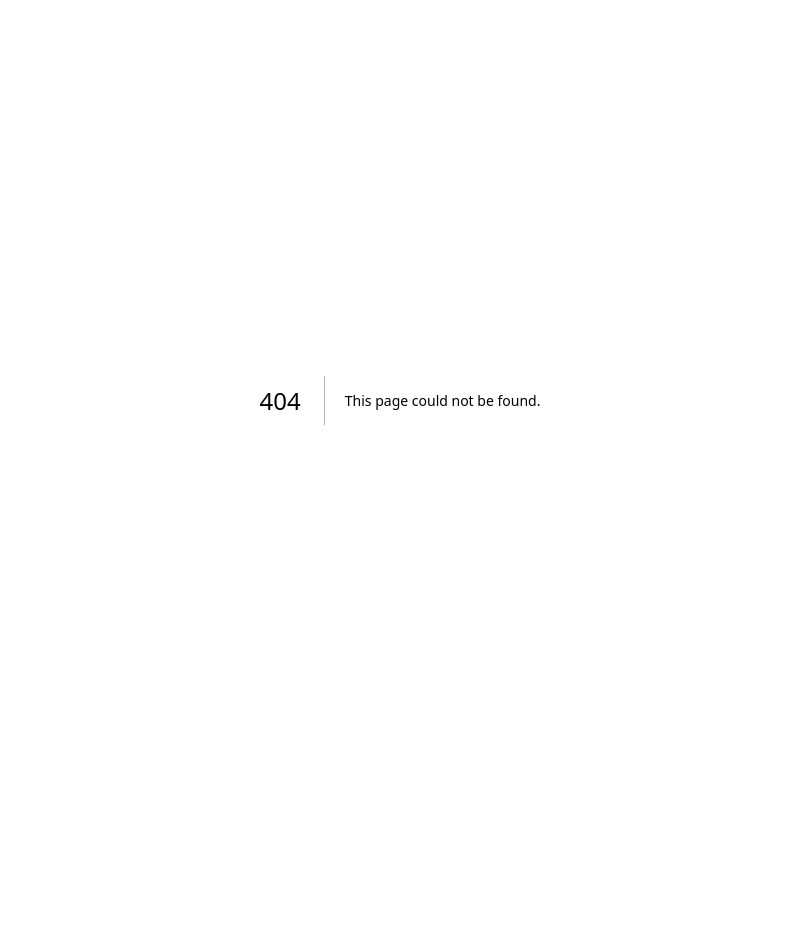
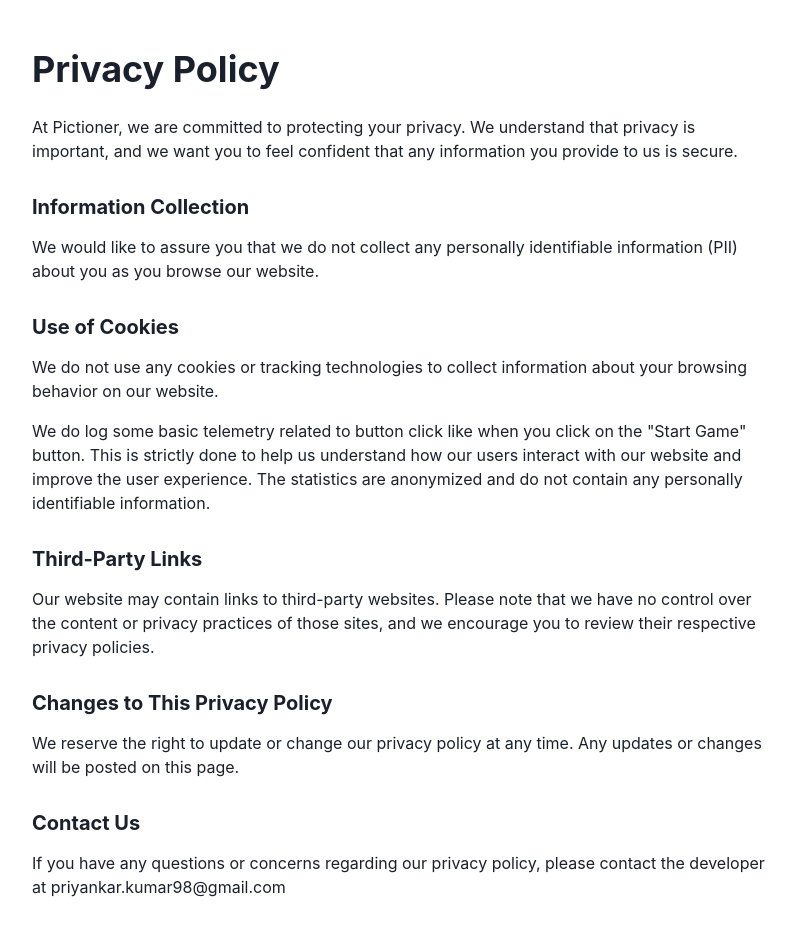
Before and after one commit to priyankark/pictioner, a Next.js app: page /privacy-policy in a window 1280 px wide. Before the commit this address had no page. Shown: the top 936 px of the page, without its empty margins (240-1036 px from the left). Before the commit the page ends 800 px from the top, so only its background shows below. Built offline with nearby package versions, Linux system fonts and the light colour scheme.

Commit message:
Privacy Policy Added

```diff
--- a/pages/index.tsx
+++ b/pages/index.tsx
@@ -5,6 +5,7 @@
 import styles from '@/styles/Home.module.css'
 import dynamic from 'next/dynamic'
 import Data from '../components/Data';
+import Footer from '@/components/Footer';
 
 const inter = Inter({ subsets: ['latin'] })
 
@@ -21,6 +22,7 @@
       <main className={`${styles.main}`}>
         <Data />
       </main>
+      <Footer />
     </>
   )
 }
--- /dev/null
+++ b/pages/privacy-policy.tsx
@@ -0,0 +1,54 @@
+import Head from 'next/head';
+import { Box, Heading, Text } from '@chakra-ui/react';
+
+const PrivacyPolicy = () => {
+  return (
+    <Box px={8} py={12} maxW="800px" mx="auto">
+      <Head>
+        <title>Privacy Policy</title>
+      </Head>
+      <Heading as="h1" mb={6}>
+        Privacy Policy
+      </Heading>
+      <Text mb={4}>
+        At Pictioner, we are committed to protecting your privacy. We understand that privacy is important, and we want you to feel confident that any information you provide to us is secure.
+      </Text>
+      <Heading as="h2" fontSize="xl" mt={8} mb={4}>
+        Information Collection
+      </Heading>
+      <Text mb={4}>
+        We would like to assure you that we do not collect any personally identifiable information (PII) about you as you browse our website.
+      </Text>
+      <Heading as="h2" fontSize="xl" mt={8} mb={4}>
+        Use of Cookies
+      </Heading>
+      <Text mb={4}>
+        We do not use any cookies or tracking technologies to collect information about your browsing behavior on our website.
+      </Text>
+      <Text>
+        We do log some basic telemetry related to button click like when you click on the "Start Game" button. This is strictly done to help us understand how our users interact with our website and improve the user experience.
+        The statistics are anonymized and do not contain any personally identifiable information.
+      </Text>
+      <Heading as="h2" fontSize="xl" mt={8} mb={4}>
+        Third-Party Links
+      </Heading>
+      <Text mb={4}>
+        Our website may contain links to third-party websites. Please note that we have no control over the content or privacy practices of those sites, and we encourage you to review their respective privacy policies.
+      </Text>
+      <Heading as="h2" fontSize="xl" mt={8} mb={4}>
+        Changes to This Privacy Policy
+      </Heading>
+      <Text mb={4}>
+        We reserve the right to update or change our privacy policy at any time. Any updates or changes will be posted on this page.
+      </Text>
+      <Heading as="h2" fontSize="xl" mt={8} mb={4}>
+        Contact Us
+      </Heading>
+      <Text mb={4}>
+        If you have any questions or concerns regarding our privacy policy, please contact the developer at priyankar.kumar98@gmail.com
+      </Text>
+    </Box>
+  );
+};
+
+export default PrivacyPolicy;
```
Also changed, not shown: components/Footer.tsx (added, +26 -0 lines).
